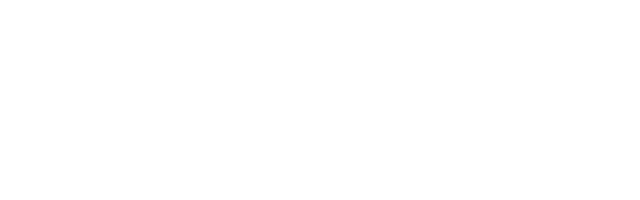
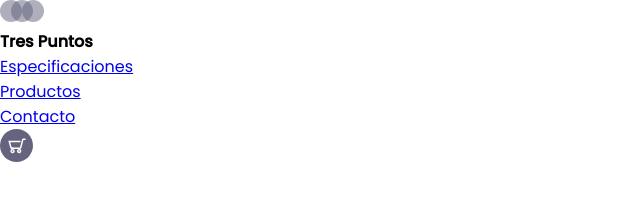
Before and after one commit to cesarmdq/landing-demo, a plain HTML site: page index.html in a window 1280 px wide. Shown: the whole page, without its empty margins (0-640 px from the left). Drawn offline with Linux system fonts and the light colour scheme.

Commit message:
creación header

```diff
--- a/index.html
+++ b/index.html
@@ -12,5 +12,20 @@
     <link rel="stylesheet" href="style.css" />
     <title>Landing Page - Demo</title>
   </head>
-  <body></body>
+  <body>
+    <header>
+      <div class="logo-container">
+        <img src="/img/logo.svg" alt="logo" />
+        <h4>Tres Puntos</h4>
+      </div>
+      <nav>
+        <ul class="nav-links">
+          <li><a href="#" class="nav-link">Especificaciones</a></li>
+          <li><a href="#" class="nav-link">Productos</a></li>
+          <li><a href="#" class="nav-link">Contacto</a></li>
+        </ul>
+      </nav>
+      <div class="cart"><img src="/img/cart.svg" alt="cart" /></div>
+    </header>
+  </body>
 </html>
```
